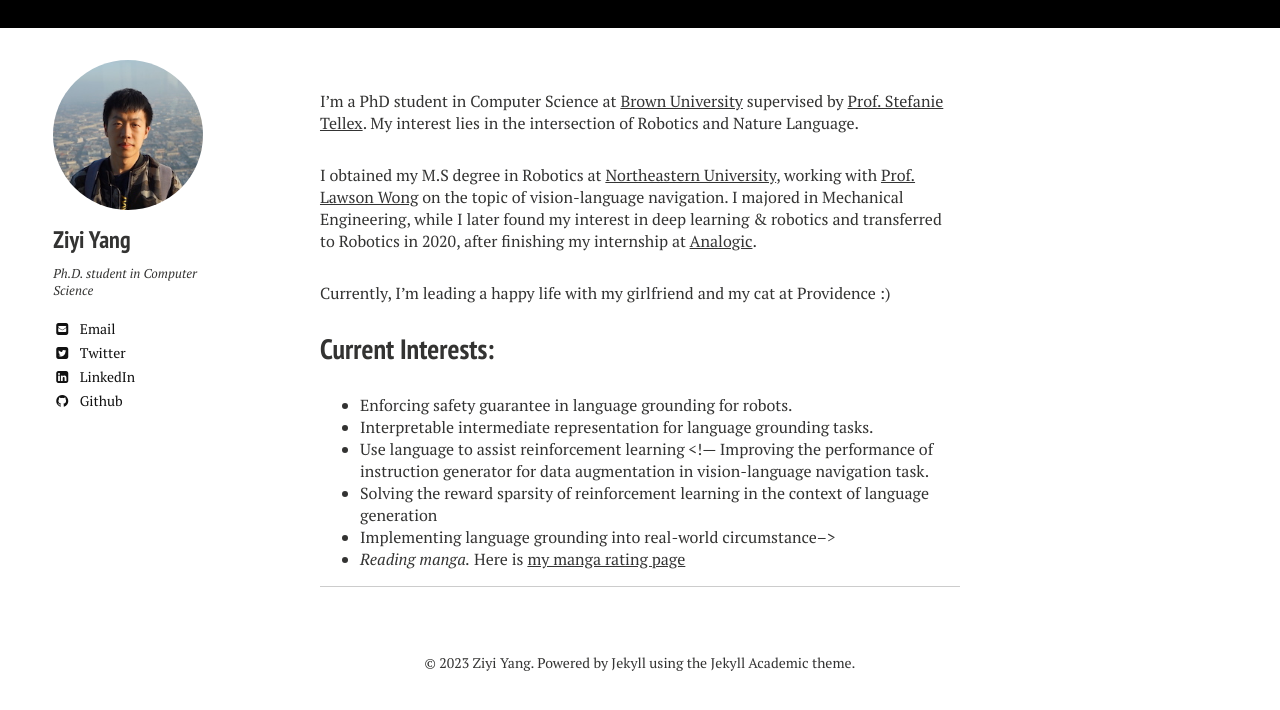
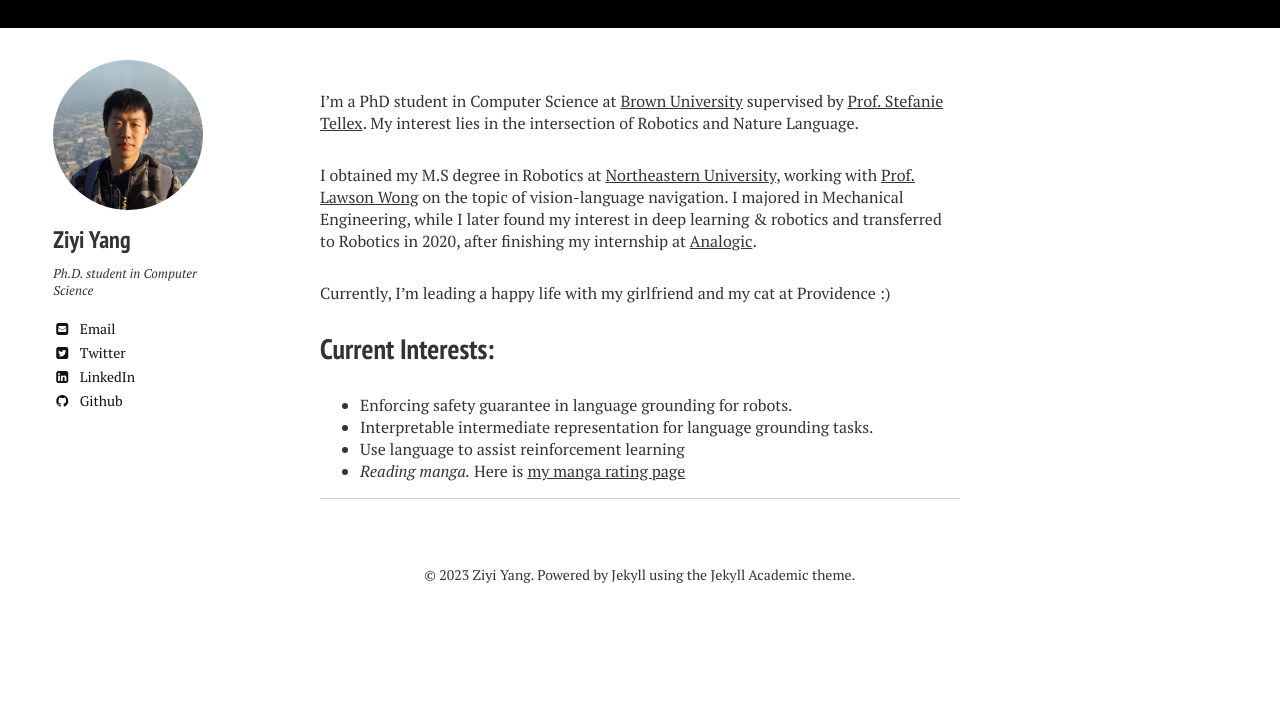
Before and after one commit to YzyLmc/YzyLmc.github.io, a Jekyll site: the page built from docs/index.md, in a window 1280 px wide, cut to the strip 104-814 px from the top of the page. Built offline with Jekyll 4.4.1, drawn with Linux system fonts in a browser that asks for light colours; nearby versions of some CDN libraries.

Commit message:
fix formatting

```diff
--- a/docs/index.md
+++ b/docs/index.md
@@ -16,7 +16,7 @@
 - Enforcing safety guarantee in language grounding for robots.
 - Interpretable intermediate representation for language grounding tasks.
 - Use language to assist reinforcement learning
-<!--- Improving the performance of instruction generator for data augmentation in vision-language navigation task.
-- Solving the reward sparsity of reinforcement learning in the context of language generation
-- Implementing language grounding into real-world circumstance-->
+<!-- - Improving the performance of instruction generator for data augmentation in vision-language navigation task.-->
+<!-- - Solving the reward sparsity of reinforcement learning in the context of language generation-->
+<!-- - Implementing language grounding into real-world circumstance-->
 - *Reading manga.* Here is [my manga rating page](https://butternut-bagpipe-9e8.notion.site/Manga-ff90216138c54dadbd48a88221c330c1)
```
Also changed, not shown: docs/resume.md (+1 -0 lines).
